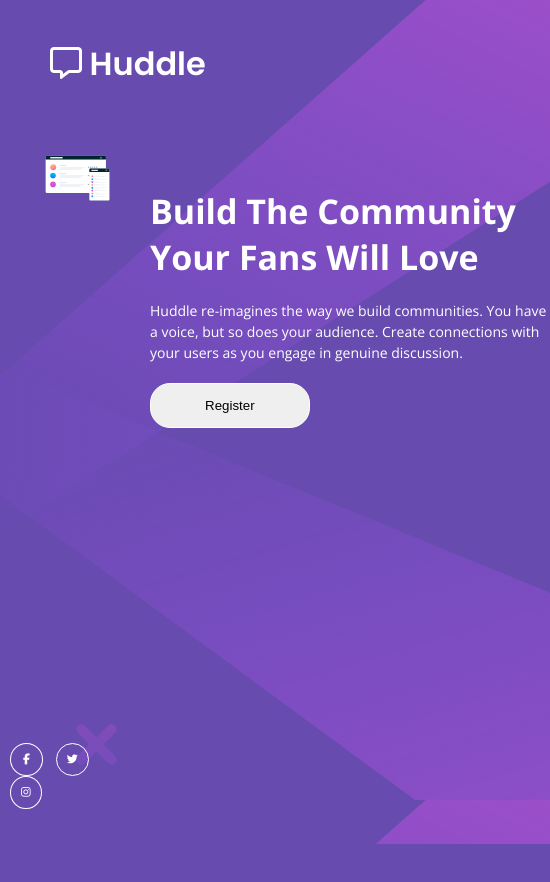
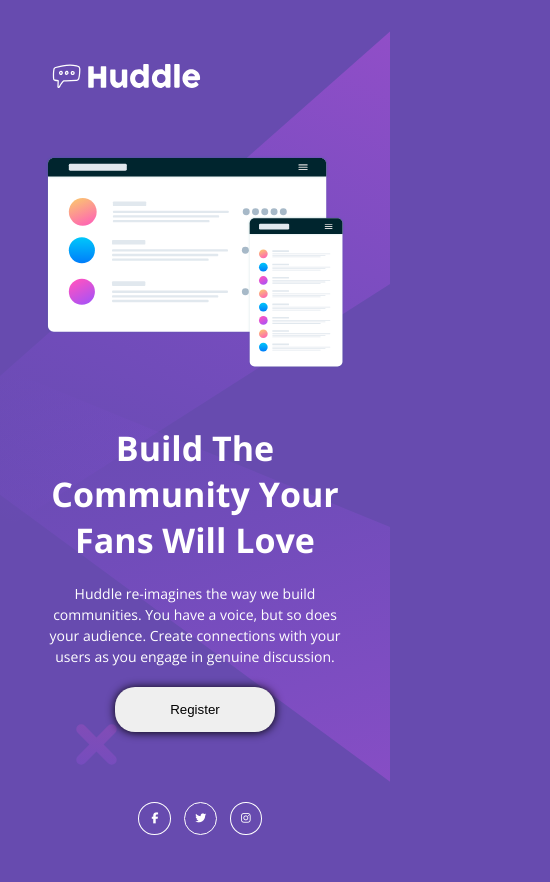
Before and after one commit to TCdesenvolvedorWeb/huddle-landigpage, a plain HTML site: page index.html in a window 390 px wide. Shown: the whole page, 550 px wide, since content can reach past the window. Before the commit the page ends 844 px from the top, so only its background shows below. Drawn offline with nearby package versions, Linux system fonts and the light colour scheme.

Commit message:
adicionado às funcionalidades dos links e o botão, resposividade para mobile e também o readm

```diff
--- a/index.html
+++ b/index.html
@@ -7,7 +7,7 @@
 
     <link rel="stylesheet" href="src/css/reset.css">
     <link rel="stylesheet" href="src/css/style.css">
-    <link rel="stylesheet" href="responsive.css">
+    <link rel="stylesheet" href="src/css/responsive.css">
     <link rel="stylesheet" href="src/css/variables.css">
     <link rel="stylesheet" href="src/css/awesome.min.css">
 
@@ -25,7 +25,7 @@
 
        <div class="logo">
         <a href="#">
-            <h1><i class="fa-regular fa-message"></i> Huddle</h1>
+            <img src="src/img/logo.svg" alt="logo">
         </a>
        </div>
 
@@ -48,11 +48,11 @@
                     Create connections with your users as you engage in genuine discussion.
                 </p>
 
+                <div class="bnt">
                     <input type="button" name="resgister" value="Register" id="register">
                 </div>
+            </div>
         </section>
-
-    </main>
 
         <footer class="footer">
 
@@ -69,6 +69,8 @@
             </div>
 
         </footer>
+    </main>
+
 
 </body>
 </html>
--- a/src/css/reset.css
+++ b/src/css/reset.css
@@ -13,23 +13,14 @@ header {
 }
 
 body {
-    background: url(../img/bg-desktop.svg) var(--primary-violet);
+    height: 100vh;
+    background: url(../img/bg-desktop.svg) no-repeat var(--primary-violet);
     color: #fff;
     font-family: 'Open Sans', sans-serif;
     font-weight: 400;
     font-size: 1.1rem;
 }
 
-.header {
-    grid-area: header;
-}
-.main {
-    grid-area: main;
-}
-.footer {
-    grid-area: footer;
-}
-
 a {
     text-decoration: none;
     color: #fff;
--- /dev/null
+++ b/src/css/responsive.css
@@ -0,0 +1,56 @@
+
+@media (min-width: 726px) {
+    .services .info {
+        max-width: 40rem;
+    }
+
+    .footer .social {
+        flex-direction: row;
+        margin-top: 1.9rem;
+        margin-right: 28.9rem;
+    }
+}
+@media (max-width: 725px) {
+    body{
+        flex-direction: column;
+    }
+    .header{
+
+        align-items: center;
+    }
+
+    .main .services {
+        display: flex;
+        flex-direction: column;
+        justify-content: center;
+        text-align: center;
+    }
+
+    .services .banner img{
+        margin: 0;
+    }
+
+    .services .info {
+        margin: 0;
+        width: 100%;
+    }
+
+    .footer {
+        width: 100vw;
+        margin-top: 7rem;
+        justify-content: center;
+    }
+
+    .footer .social {
+        flex-direction: row;
+        flex-wrap: nowrap;
+    }
+
+
+}
+
+@media (max-width: 400px) {
+    .footer{
+        margin-top: 7rem;
+    }
+}
--- a/src/css/style.css
+++ b/src/css/style.css
@@ -3,15 +3,14 @@
     height: 11rem;
 }
 
-.logo {
-    flex-direction: row;
+.header .logo {
+    margin-top: 4.7rem;
+    margin-left: 4.48rem;
+    max-width: 15.9rem;
 }
 
-.header h1 {
-    margin-top: 4rem;
-    margin-left: 5rem;
-    font-size: 3.2rem;
-    font-weight: 600;
+.logo img {
+    width: 100%;
 }
 
 /* ------------Main------------ */
@@ -19,20 +18,20 @@
 
 .main {
     width: 100%;
+    height: 100vh;
 }
 .main .services {
     display: flex;
     max-width: 100% ;
-    height: 75vh;
+    max-height: 100%;
     padding: 4.5rem;
     padding-bottom: 0;
-    align-content: space-evenly;
+    align-content: space-around;
     gap: 2rem;
 }
 
 .main .services .banner {
-    max-width: 41vw;
-    /* margin-right: 6.2rem; */
+    max-width: 559px;
 }
 
 .services .banner img {
@@ -41,20 +40,17 @@
 }
 
 .services .info {
-    width: 50vw;
     flex-direction: column;
     font-size: 1.3rem;
     margin-left: 2rem;
 }
 
 .services .info h2 {
-    font-size: 3.4rem;
-    width: 40rem;
+    font-size: 3.4rem;;
     margin-top: 3.3rem;
 }
 
 .services .info p {
-    width: 40rem;
     margin-top: 2rem;
     line-height: 2.1rem;
     font-size: 1.4rem;
@@ -64,22 +60,22 @@
     padding: 1.4rem 5.4rem;
     margin-top: 2rem;
     border-radius: 20px;
-    border: solid 1px #fff;
+    border: solid 1px rgba(0, 0, 0, 0);
+    box-shadow: 0.2px 0.5px 10px 0.1px #000;
+    transition: 0.3s ease-in-out;
+}
+
+#register:hover {
+    background-color: var(--primary-magenta);
+    color: #fff;
 }
 
 /* -----------footer---------- */
 
 .footer {
     display: flex;
-    height: 20px;
-    width: 100%;
-    justify-content: flex-end;
-}
-
-.footer .social {
-    flex-direction: row;
-    margin-right: 28.5rem;
-    top: 0;
+    height: 50px;
+    justify-content: end;
 }
 
 .social .fa-brands {
@@ -87,8 +83,13 @@
     padding: 1rem;
     border: solid 1px;
     border-radius: 50%;
+    transition: 0.3s ease-in-out;
 }
 
 .social .fa-facebook-f {
     padding: 1rem 1.2rem;
 }
+
+.fa-brands:hover {
+    color: var(--primary-magenta);
+}
```
Also changed, not shown: src/video for readme/Huddle.gif (added), 1 other file. Lines whose indentation alone changed are shown as unchanged.
